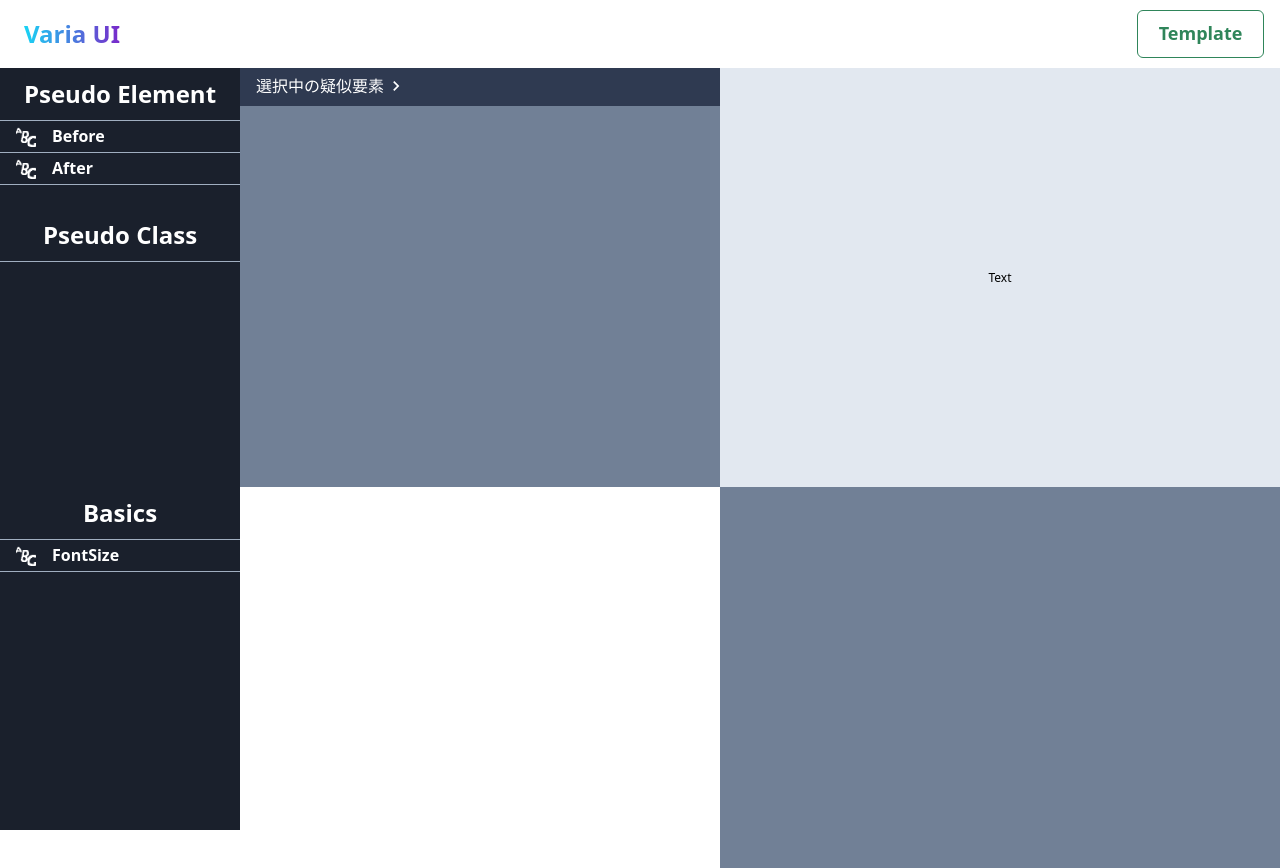
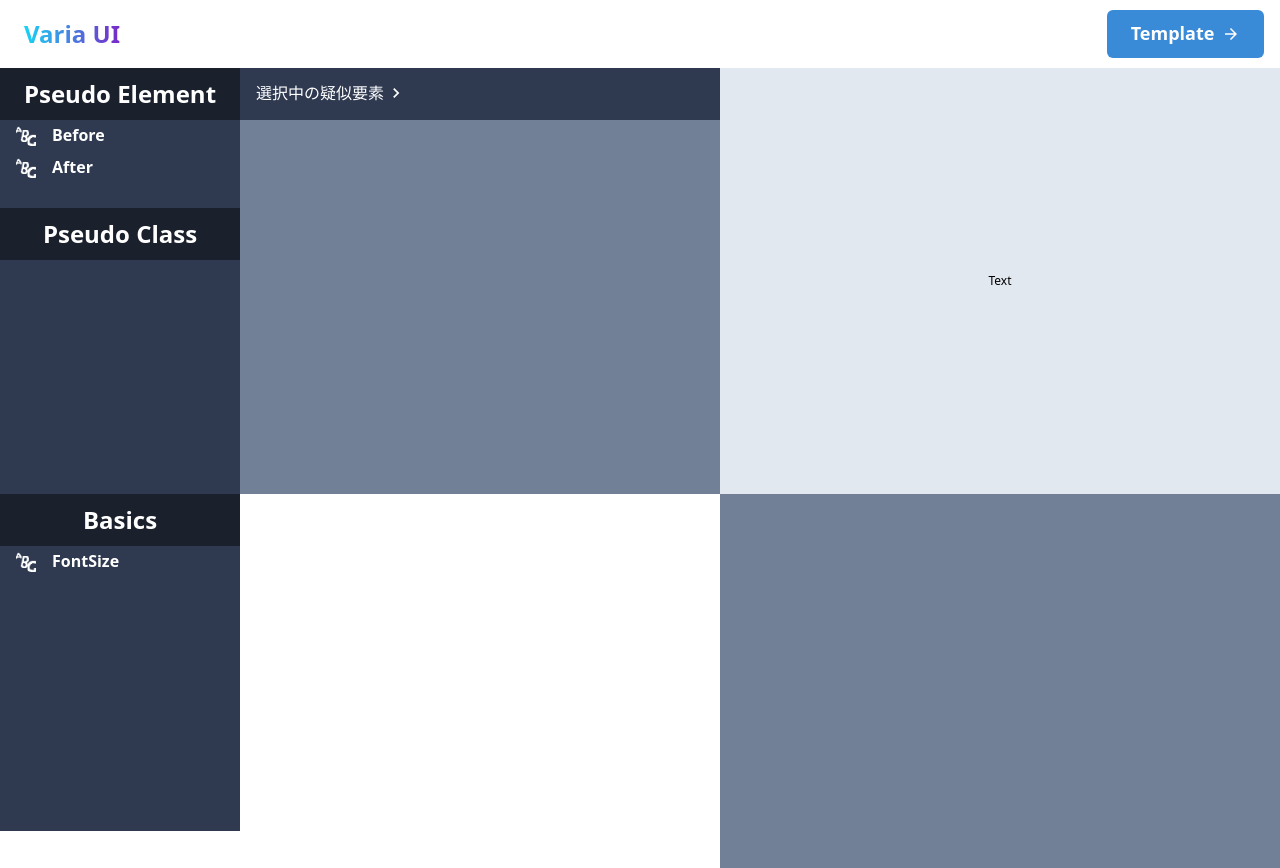
Before and after one commit to Shiba-github/varia-ui, a React app: page /editor in a window 1280 px wide. Built offline with nearby package versions, Linux system fonts and the light colour scheme.

Commit message:
add: global colorの作成と全体のスタイル調整

```diff
--- a/src/components/pages/editor/index.tsx
+++ b/src/components/pages/editor/index.tsx
@@ -21,13 +21,13 @@ export const Editor = () => {
             overflowX={'hidden'}
             overflowY={'hidden'}
         >
-            <GridItem area={'pseudo'} backgroundColor={'primary.600'} overflowX={'hidden'} overflowY={'hidden'}>
+            <GridItem area={'pseudo'} backgroundColor={'secondary.400'} overflowX={'hidden'} overflowY={'hidden'}>
                 <PseudoArea />
             </GridItem>
             <GridItem
                 area={'pseudoDisplay'}
-                borderBottom={'1px solid primary.600'}
-                backgroundColor={'primary.400'}
+                backgroundColor={'secondary.400'}
+                h={'52px'}
                 overflowX={'hidden'}
                 overflowY={'hidden'}
             >
@@ -37,7 +37,7 @@ export const Editor = () => {
                 area={'custom'}
                 display={'flex'}
                 flexDirection={'column'}
-                backgroundColor={'primary.600'}
+                backgroundColor={'secondary.400'}
                 width={'15rem'}
                 height={'90%'}
                 flexWrap={'wrap'}
@@ -71,7 +71,7 @@ export const Editor = () => {
             <GridItem
                 display={'flex'}
                 area={'code'}
-                backgroundColor={'primary.300'}
+                backgroundColor={'secondary.300'}
                 alignItems={'center'}
                 justifyContent={'center'}
             >
--- a/src/components/pages/onOffArea/index.tsx
+++ b/src/components/pages/onOffArea/index.tsx
@@ -12,8 +12,8 @@ export const OnOffArea = () => {
                 color={'white'}
                 fontWeight={'bold'}
                 py={'0.5rem'}
+                bg={'secondary.600'}
                 fontSize={'2xl'}
-                borderBottom={'0.1px solid #A0AEC0'}
             >
                 Basics
             </Text>
--- a/src/components/pages/pseudoArea/index.tsx
+++ b/src/components/pages/pseudoArea/index.tsx
@@ -12,9 +12,9 @@ export const PseudoArea = () => {
                 justifyContent={'center'}
                 color={'white'}
                 fontWeight={'bold'}
+                bg={'secondary.600'}
                 py={'8px'}
                 fontSize={'2xl'}
-                borderBottom={'0.1px solid #A0AEC0'}
             >
                 Pseudo Element
             </Text>
@@ -24,13 +24,13 @@ export const PseudoArea = () => {
                 display={'flex'}
                 alignItems={'center'}
                 justifyContent={'center'}
+                bg={'secondary.600'}
                 color={'white'}
                 fontWeight={'bold'}
                 py={'0.5rem'}
                 mt={'1.5rem'}
                 mb={'0.5rem'}
                 fontSize={'2xl'}
-                borderBottom={'0.1px solid #A0AEC0'}
             >
                 Pseudo Class
             </Text>
--- a/src/components/pages/pseudoDisplay/index.tsx
+++ b/src/components/pages/pseudoDisplay/index.tsx
@@ -15,7 +15,6 @@ export const PseudoDisplay = () => {
                         display={'inline-block'}
                         color={'white'}
                         bg={'blue.500'}
-                        border={'1px solid red.400'}
                         borderRadius={'12px'}
                         padding={'0.2rem 0.6rem'}
                     >
--- a/src/components/shared/header/Header.tsx
+++ b/src/components/shared/header/Header.tsx
@@ -1,4 +1,5 @@
 import { Box, Button, Flex } from '@chakra-ui/react'
+import { ArrowForwardIcon } from '@chakra-ui/icons'
 import React from 'react'
 import { Link, useLocation } from 'react-router-dom'
 
@@ -7,7 +8,6 @@ const Header = () => {
     const isEditor = location.pathname === '/editor'
     let buttonLink
 
-    // editorページのときは、template(ホーム)ページへのリンクを表示する
     if (isEditor) {
         buttonLink = <Link to="/">Template</Link>
     } else buttonLink = <Link to="/editor">Editor</Link>
@@ -27,7 +27,20 @@ const Header = () => {
                 Varia UI
             </Box>
             <Flex flexDirection={'column'} justifyContent={'center'}>
-                <Button w={'127px'} variant="outline" size="lg" mr={4} _hover={{ bg: 'blackAlpha.100' }}>
+                <Button
+                    rightIcon={<ArrowForwardIcon />}
+                    w={'157px'}
+                    variant="solid"
+                    size="lg"
+                    bg="primary.600"
+                    color="white"
+                    mr={4}
+                    _hover={{ bg: 'primary.500' }}
+                    _active={{
+                        bg: 'primary.500',
+                        color: 'white',
+                    }}
+                >
                     {buttonLink}
                 </Button>
             </Flex>
--- a/src/components/shared/onOffButton/index.tsx
+++ b/src/components/shared/onOffButton/index.tsx
@@ -15,15 +15,13 @@ type propsType = {
 const defaultStyles = {
     // flexDirection: 'row',
     alignItems: 'center',
-    width: '15rem',
     height: '2rem',
     padding: '0.2rem',
     color: 'white',
-    backgroundColor: '#1a202c',
+    backgroundColor: '#2F3A51',
     opacity: '1',
     fontSize: '1rem',
     justifyContent: 'start',
-    borderBottom: '0.1px solid #A0AEC0',
     boxShadow: 'none !important',
     cursor: 'pointer',
     paddingLeft: '1rem',
@@ -35,9 +33,9 @@ export const OnOffButton = ({
     isDisplay,
     onClickHandler,
     buttonStyles = defaultStyles,
-    onClickBackgroundColor = '#3182CE',
+    onClickBackgroundColor = '#4299E1',
     whileHoverBackgroundColor = '#718096',
-    whileHoverOnClickBackgroundColor = '#4299E1',
+    whileHoverOnClickBackgroundColor = '#63B3ED',
 }: propsType) => {
     const mergedStyles = {
         ...defaultStyles,
--- a/src/components/shared/sliderEditer/index.tsx
+++ b/src/components/shared/sliderEditer/index.tsx
@@ -58,7 +58,7 @@ const defaultSliderTrackStyles = {
 }
 const defaultSliderThumbStyles = {}
 const defaultSliderFilledTrackStyles = {
-    background: '#42a4fa',
+    background: '#59A5D9',
 }
 const defaultTooltipStyles = {
     color: '#fff',
@@ -76,12 +76,12 @@ export const SliderEditer = ({
     tooltipStyles = defaultTooltipStyles,
     titleText,
     sliderId,
-    sliderDefaultValue = 25,
+    sliderDefaultValue = 20,
     sliderValue,
     sliderMinValue = 0,
-    sliderMaxValue = 200,
+    sliderMaxValue = 100,
     onChangeSliderHandler,
-    sliderMarkNumList = [50, 100, 150],
+    sliderMarkNumList = [20, 50, 80],
     tooltipHasArrow = true,
     tooltipPlacement = 'top',
 }: typeProps) => {
@@ -119,7 +119,7 @@ export const SliderEditer = ({
         ...css(tooltipStyles),
     }
     return (
-        <Flex css={mergedWrapperStyles} borderColor="primary.200">
+        <Flex css={mergedWrapperStyles} borderColor="secondary.200">
             <Text css={mergedTitleTextStyles}>{titleText}</Text>
             <Slider
                 css={mergedSliderStyles}
@@ -136,7 +136,7 @@ export const SliderEditer = ({
                     {sliderMarkNumList.map((value) => {
                         return (
                             <SliderMark key={value} css={mergedSliderMarkStyles} value={value} color="#3D4054">
-                                {value}px
+                                {value}
                             </SliderMark>
                         )
                     })}
@@ -150,7 +150,7 @@ export const SliderEditer = ({
                     placement={tooltipPlacement}
                     isOpen={showTooltip}
                     label={`${sliderValue}px`}
-                    backgroundColor="primary.400"
+                    backgroundColor="secondary.400"
                 >
                     <SliderThumb css={mergedSliderThumbStyles} />
                 </Tooltip>
--- a/src/style/mainTheme/extendCssStyles/color/index.ts
+++ b/src/style/mainTheme/extendCssStyles/color/index.ts
@@ -1,24 +1,8 @@
 export const color = {
-    color001: {
-        100: '#f7fafc',
-        200: '#f7fafc',
-        300: '#f7fafc',
-        400: '#f7fafc',
-        500: '#f7fafc',
-        600: '#f7fafc',
-        700: '#f7fafc',
-        800: '#f7fafc',
-        900: '#1a202c',
-    },
-    color002: {
-        100: '#f7fafc',
-        200: '#f7fafc',
-        300: '#f7fafc',
-        400: '#f7fafc',
-        500: '#f7fafc',
-        600: '#f7fafc',
-        700: '#f7fafc',
-        800: '#f7fafc',
-        900: '#1a202c',
-    },
+    primary: {
+        100: '#E2E8F0',
+        200: '#718096',
+        300: '#2F3A51',
+        400: '#1a202c',
+    }
 }
--- a/src/style/mainTheme/index.ts
+++ b/src/style/mainTheme/index.ts
@@ -9,6 +9,16 @@ export const mainTheme = extendTheme({
     ...extendChakraUiStyles,
     colors: {
         primary: {
+            100: '#EBF8FF',
+            200: '#BEE3F9',
+            300: '#91E5F6',
+            400: '#84D2F6',
+            500: '#59A5D9',
+            600: '#398AD7',
+            700: '#386FA4',
+            800: '#133c55',
+        },
+        secondary: {
             100: '#E2E8F0',
             200: '#CAD0D8',
             300: '#718096',
```
